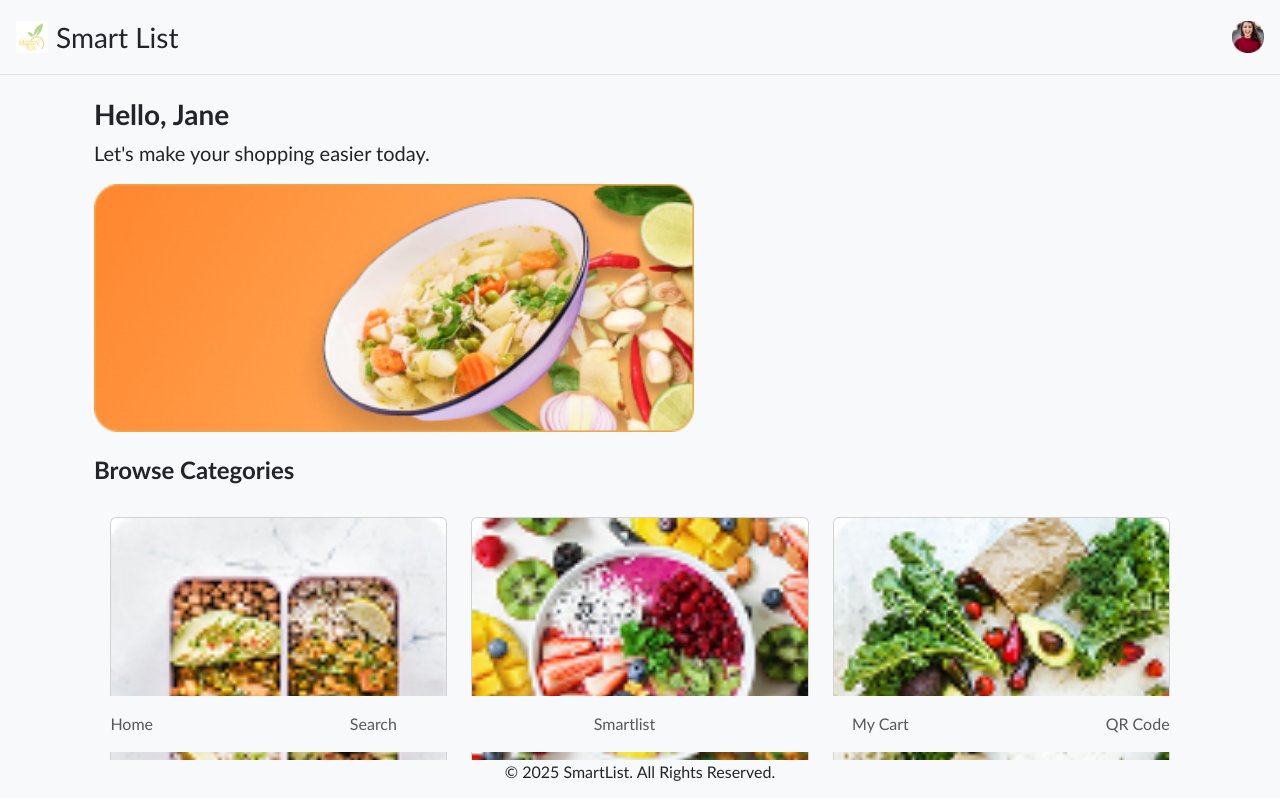
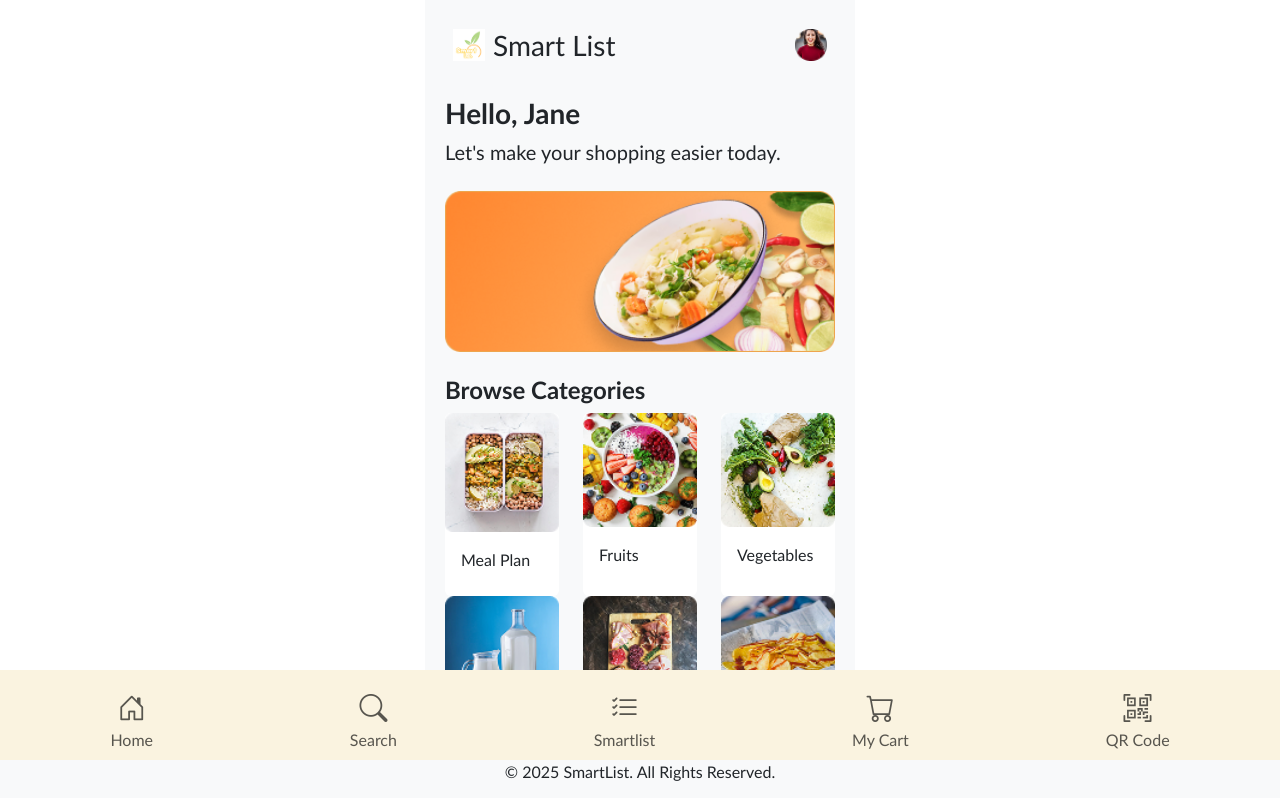
Before and after one commit to TommieTKY/smartlist, a React (Vite) app: page /home in a window 1280 px wide. Shown: the top 798 px of the page. Built offline with nearby package versions, Linux system fonts and the light colour scheme.

Commit message:
Update the style

```diff
--- a/src/App.css
+++ b/src/App.css
@@ -54,32 +54,6 @@ button.btn-success:hover {
   margin-right: 12px;
 }
 
-/* Bottom navigation bar */
-.bottom-nav {
-  display: flex;
-  justify-content: space-around;
-  align-items: center;
-  height: 56px;
-  background-color: #fff;
-  position: fixed;
-  bottom: 0;
-  width: 100%;
-  max-width: 430px;
-  border-top: 1px solid #ddd;
-  left: 50%;
-  transform: translateX(-50%);
-  z-index: 10;
-}
-
-.nav-icon {
-  font-size: 22px;
-  color: #999;
-}
-
-.nav-icon.active {
-  color: #2e7d32;
-}
-
 /* Back button link */
 button.btn-link {
   color: #2e7d32;
--- a/src/App.jsx
+++ b/src/App.jsx
@@ -1,5 +1,4 @@
 import './App.css'
-import Header from './components/Header/Header'
 import Footer from './components/Footer/Footer'
 import Nav from './components/Nav/Nav'
 
@@ -21,7 +20,7 @@ function App() {
 
   return (
     <>
-      <Header />
+      <main className="container pb-4">
         <Routes>
           <Route path="/" element={<Member />} />
           <Route path="/login" element={<Login />} />
@@ -35,7 +34,8 @@ function App() {
           <Route path="/smartlist" element={<SmartlistPreferences />} />
         </Routes>
         {!hideNavPaths.includes(location.pathname) && <Nav />}
-      <Footer />
+      </main>
+      <Footer/>
     </>
   )
 }
--- a/src/Login/Login.jsx
+++ b/src/Login/Login.jsx
@@ -34,14 +34,26 @@ export default function Login() {
     <div className="p-3">
       <header className="display-inline">
         <div>
-          <a href="/home" className="text-dark"><i className="bi bi-arrow-left"></i> Back</a>
+          <a href="/" className="text-dark"><i className="bi bi-arrow-left"></i></a>
         </div>
         <div className="text-center">
           <img src="src/assets/logo.png" alt="Logo" style={{ width: "5rem" }} />
         </div>
       </header>
+      {/* <header className="d-flex align-items-flex-start justify-content-between px-3 py-2">
+        <a href="/home" className="text-dark">
+          <i className="bi bi-arrow-left"></i>
+        </a>
+
+        <div className="flex-grow-1 text-center position-absolute w-100">
+          <img src="src/assets/logo.png" alt="Logo" style={{ width: "5rem" }} />
+        </div>
+      </header> */}
+
       <main>
-        <h1>Welcome Back</h1>
+        <h1 className="fs-3 fw-bolder mt-4">Welcome Back</h1>
+        <p className="text-muted">Login with your registered email address to gain access.</p>
+
         {error && <div className="alert alert-danger">{error}</div>}
         <form onSubmit={handleSubmit}>
           <div className="mb-3">
@@ -66,10 +78,10 @@ export default function Login() {
               required
             />
           </div>
-          <div className="mb-3 text-end">
-            <a href="#">Forgot Password?</a>
-          </div>
-          <button type="submit" className="btn btn-primary">Submit</button>
+          <p className="mb-3 text-end">
+            <a className="link-success link-underline-success" href="#">Forgot Password?</a>
+          </p>
+          <button type="submit" className="btn btn-success w-100 fs-4 mt-5">Submit</button>
           </form>
         </main>
     </div>
--- a/src/Login/Signup.jsx
+++ b/src/Login/Signup.jsx
@@ -15,12 +15,23 @@ export default function Signup() {
 
   const handleSubmit = (e) => {
     e.preventDefault();
-    navigate("/home");
+    navigate("/");
   };
 
   return (
-    <div>
-      <h1>Welcome!</h1>
+    <div className="p-3">
+      <header className="display-inline">
+        <div>
+          <a href="/" className="text-dark"><i className="bi bi-arrow-left"></i></a>
+        </div>
+        <div className="text-center">
+          <img src="src/assets/logo.png" alt="Logo" style={{ width: "5rem" }} />
+        </div>
+      </header>
+
+      <h1 className="fs-3 fw-bolder mt-4">Welcome!</h1>
+      <p className="text-muted">Fill in the informations below to gain access.</p>
+
       {error && <div className="alert alert-danger">{error}</div>}
       <form onSubmit={handleSubmit}>
         <div className="mb-3">
@@ -76,14 +87,12 @@ export default function Signup() {
             required
           />
           <div id="passwordHelp" className="form-text">
-            <p>Use at least 8 characters long.</p>
-            <p>Include a number or special character.</p>
-            <p>Avoid common words like 'password' or '123456'</p>
+            <div className="text-muted">Use at least 8 characters long.</div>
+            <div className="text-muted">Include a number or special character.</div>
+            <div className="text-muted">Avoid common words like 'password' or '123456'</div>
           </div>
         </div>
-        <button type="submit" className="btn btn-primary">
-          Sign Up
-        </button>
+        <button type="submit" className="btn btn-success w-100 fs-4 mt-5">Sign Up</button>
       </form>
     </div>
   );
--- a/src/components/Header/Header.jsx
+++ /dev/null
@@ -1,13 +0,0 @@
-import styles from "./Header.module.css";
-import {Link, NavLink} from "react-router";
-
-export default function Header() {
-  return(
-    <header>
-      {/* <h2>
-        <Link to="/">SmartList</Link>
-      </h2>
-      <img src="https://img.icons8.com/ios/452/smart-home.png" alt="Account icon"/> */}
-    </header>
-  )
-}
--- /dev/null
+++ b/src/components/Nav/Nav.css
@@ -0,0 +1,3 @@
+Nav {
+    background-color: #FAF3E0;
+}
--- a/src/components/Nav/Nav.jsx
+++ b/src/components/Nav/Nav.jsx
@@ -1,13 +1,30 @@
+import "./Nav.css";
+
 export default function Nav() {
   return (
-    <nav className="navbar navbar-expand-sm bg-light fixed-bottom mb-5">
+    <nav className="navbar navbar-expand-sm fixed-bottom mb-4 pb-3">
         <div className="container-fluid">
             <div className="navbar-nav ms-auto d-flex flex-row w-100 justify-content-around">
-                <a className="nav-link" href="/home">Home</a>
-                <a className="nav-link" href="/search">Search</a>
-                <a className="nav-link" href="/smartlist">Smartlist</a>
-                <a className="nav-link" href="/mycart">My Cart</a>
-                <a className="nav-link" href="/qrcode">QR Code</a>
+              <a href="/home" className="nav-link text-center">
+                <i className="bi bi-house-door fs-3"></i>
+                <div>Home</div>
+              </a>
+              <a className="nav-link text-center" href="/search">
+                <i className="bi bi-search fs-3"></i>
+                <div>Search</div>
+              </a>
+              <a className="nav-link text-center" href="/smartlist">
+                <i className="bi bi-list-check fs-3"></i>
+                <div>Smartlist</div>
+              </a>
+              <a className="nav-link text-center " href="/mycart">
+                <i className="bi bi-cart fs-3"></i>
+                <div>My Cart</div>
+              </a>
+              <a className="nav-link text-center" href="/qrcode">
+                <i className="bi bi-qr-code-scan fs-3"></i>
+                <div>QR Code</div>
+              </a>
             </div>
         </div>
     </nav>
--- a/src/index.css
+++ b/src/index.css
@@ -1,3 +1,11 @@
+html,
+body {
+  margin: 0;
+  padding: 0;
+  height: 100%;
+}
+
+
 :root {
   font-family: system-ui, Avenir, Helvetica, Arial, sans-serif;
   line-height: 1.5;
@@ -11,6 +19,11 @@
   text-rendering: optimizeLegibility;
   -webkit-font-smoothing: antialiased;
   -moz-osx-font-smoothing: grayscale;
+
+  width: 100vw;
+  min-width: 320px;
+  max-width: 430px;
+  margin: 0 auto;
 }
 
 a {
--- a/src/pages/Home.jsx
+++ b/src/pages/Home.jsx
@@ -7,73 +7,73 @@ export default function Home() {
   }, [])
   return (
     <>
-      <header className="d-flex justify-content-between align-items-center p-3 bg-light border-bottom">
+      <header className="d-flex justify-content-between align-items-center px-3 bg-light py-4">
         <div className="d-flex align-items-center gap-2">
           <img src="src/assets/logo.png" alt="Logo" style={{ width: "2rem" }} />
           <p className="fs-3 mb-0">Smart List</p>
         </div>
         <img src="src/assets/Profile.png" alt="Profile" style={{ width: "2rem" }} />
       </header>
-      <main id="main" className="container p-4">
+      <main id="main" className="container p-2">
         <div className="text-center">
         </div>
         <h1 className="fs-3"><strong>Hello, Jane</strong></h1>
         <p className="fs-5">Let's make your shopping easier today.</p>
-        <img src="src/assets/Banner.png" alt="Banner" className="img-fluid" style={{ width: "100%", maxWidth: "600px" }} />
+        <img src="src/assets/Banner.png" alt="Banner" className="img-fluid my-2" style={{ width: "100%", maxWidth: "600px" }} />
 
-        <h2 className="fs-4 mt-4 mb-3"><strong>Browse Categories</strong></h2>
-        <div class="row row-cols-3 g-4 p-3">
-          <div class="col">
-            <div class="card h-100">
-              <img src="src/assets/Meal Plan.png" class="card-img-top" alt="Meal Plan"/>
-              <div class="card-body">
-                <p class="card-title">Meal Plan</p>
+        <h2 className="fs-4 mt-3 mb-2"><strong>Browse Categories</strong></h2>
+        <div className="row row-cols-3 gx-4">
+          <div className="col">
+            <div className="card h-100 border-0">
+              <img src="src/assets/Meal Plan.png" className="card-img-top" alt="Meal Plan"/>
+              <div className="card-body">
+                <p className="card-title">Meal Plan</p>
               </div>
             </div>
           </div>
-          <div class="col">
-            <div class="card h-100">
-              <img src="src/assets/Fruits.png" class="card-img-top" alt="Fruits"/>
-              <div class="card-body">
-                <p class="card-title">Fruits</p>
+          <div className="col">
+            <div className="card h-100 border-0">
+              <img src="src/assets/Fruits.png" className="card-img-top" alt="Fruits"/>
+              <div className="card-body">
+                <p className="card-title">Fruits</p>
               </div>
             </div>
           </div>
-          <div class="col">
-            <div class="card h-100">
-              <img src="src/assets/Vegetables.png" class="card-img-top" alt="Vegetables"/>
-              <div class="card-body">
-                <p class="card-title">Vegetables</p>
+          <div className="col">
+            <div className="card h-100 border-0">
+              <img src="src/assets/Vegetables.png" className="card-img-top" alt="Vegetables"/>
+              <div className="card-body">
+                <p className="card-title">Vegetables</p>
               </div>
             </div>
           </div>
-          <div class="col">
-            <div class="card h-100">
-              <img src="src/assets/Dairy.png" class="card-img-top" alt="Dairy"/>
-              <div class="card-body">
-                <p class="card-title">Dairy</p>
+          <div className="col">
+            <div className="card h-100 border-0">
+              <img src="src/assets/Dairy.png" className="card-img-top" alt="Dairy"/>
+              <div className="card-body">
+                <p className="card-title">Dairy</p>
               </div>
             </div>
           </div>
-          <div class="col">
-            <div class="card h-100">
-              <img src="src/assets/Meats.png" class="card-img-top" alt="Meats"/>
-              <div class="card-body">
-                <p class="card-title">Meats</p>
+          <div className="col">
+            <div className="card h-100 border-0">
+              <img src="src/assets/Meats.png" className="card-img-top" alt="Meats"/>
+              <div className="card-body">
+                <p className="card-title">Meats</p>
               </div>
             </div>
           </div>
-          <div class="col">
-            <div class="card h-100">
-              <img src="src/assets/Snacks.png" class="card-img-top" alt="Snacks"/>
-              <div class="card-body">
-                <p class="card-title">Snacks</p>
+          <div className="col">
+            <div className="card h-100 border-0">
+              <img src="src/assets/Snacks.png" className="card-img-top" alt="Snacks"/>
+              <div className="card-body">
+                <p className="card-title">Snacks</p>
               </div>
             </div>
           </div>
         </div>
 
-        <h2 className="fs-4 mt-4 mb-3"><strong>Deals</strong></h2>
+        <h2 className="fs-4 my-3"><strong>Deals</strong></h2>
         <img src="src/assets/Beast-Deal.png" alt="Beast-Deal" className="img-fluid" style={{ width: "100%", maxWidth: "600px" }} />
       </main>
     </>
```
Also changed, not shown: src/components/Header/Header.module.css (deleted). Lines whose indentation alone changed are shown as unchanged.
